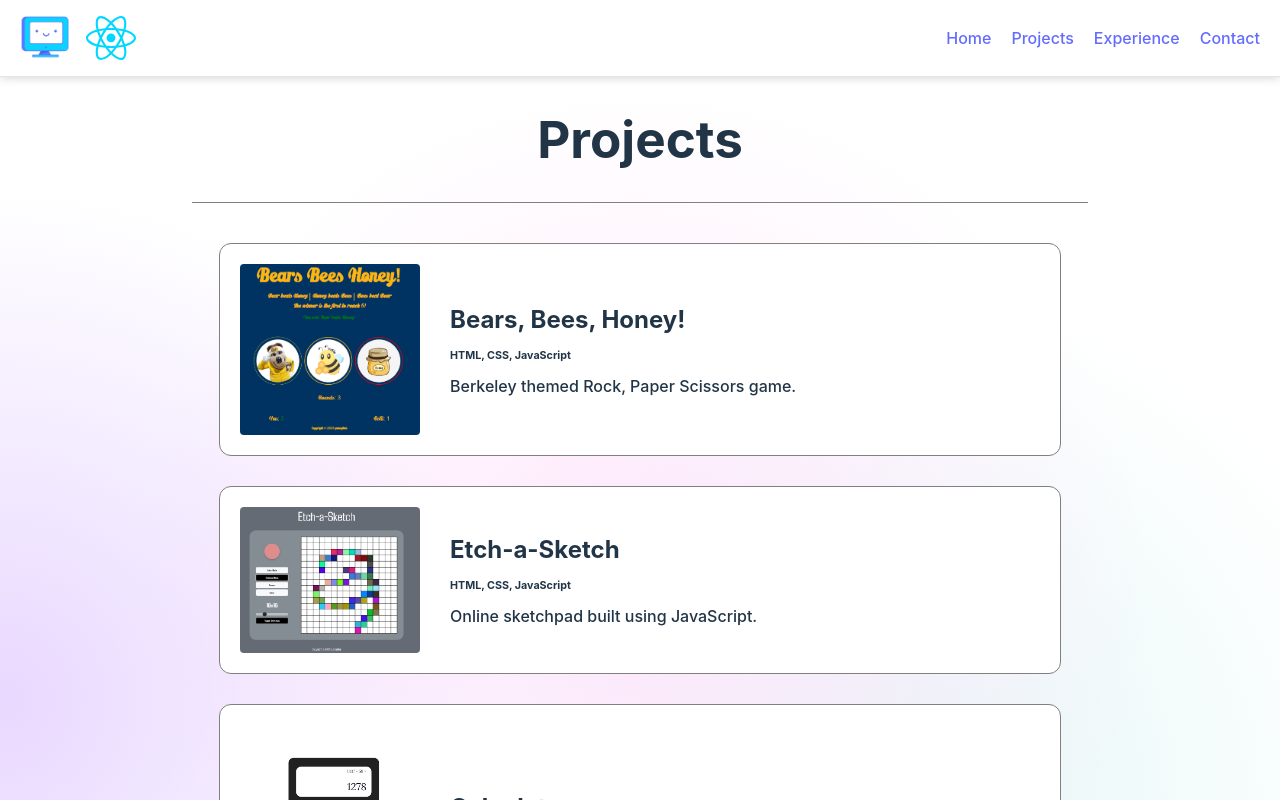
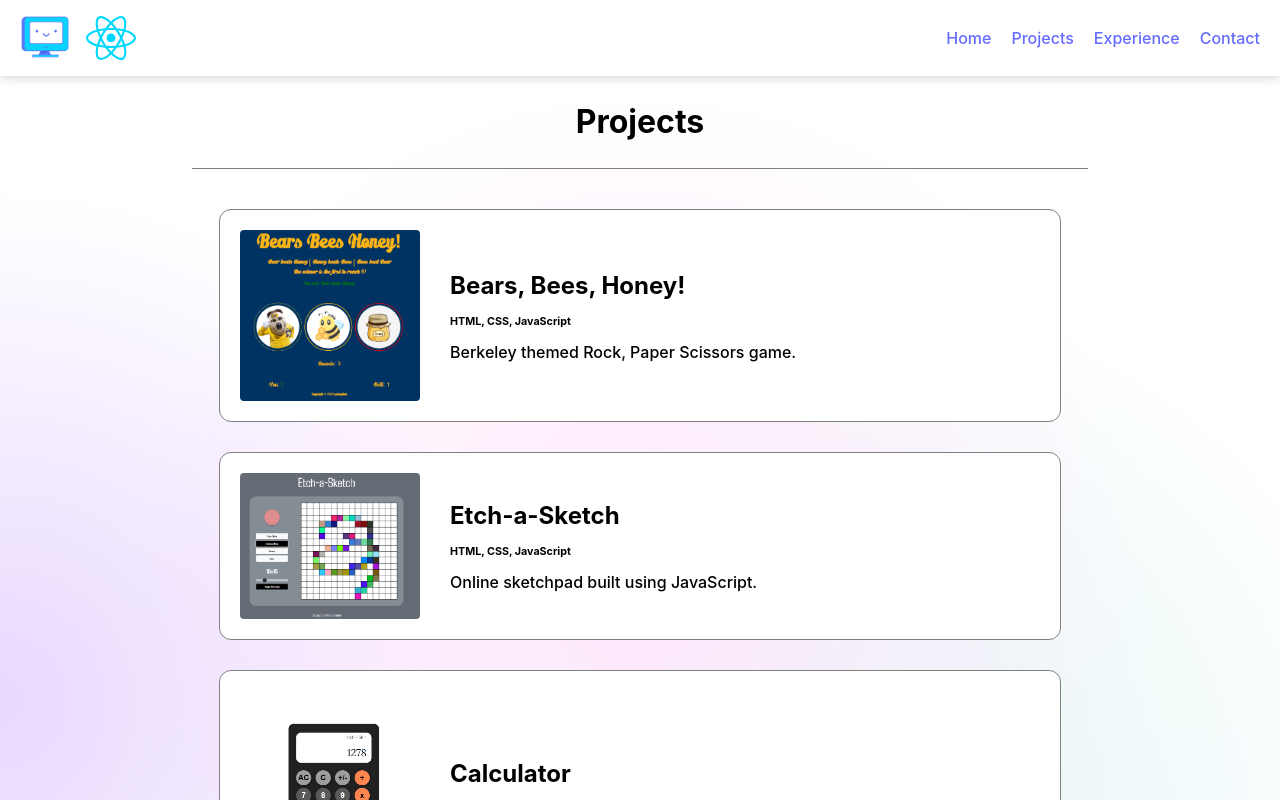
Before and after one commit to quincythai/website, a React (Vite) app: page /projects in a window 1280 px wide. Shown: the top 800 px of the page. Built offline with nearby package versions, Linux system fonts and the light colour scheme.

Commit message:
Begin footer

```diff
--- a/package.json
+++ b/package.json
@@ -10,9 +10,11 @@
     "preview": "vite preview"
   },
   "dependencies": {
+    "@chakra-ui/react": "^2.8.1",
     "@emotion/react": "^11.11.1",
     "@emotion/styled": "^11.11.0",
     "@mui/material": "^5.14.15",
+    "framer-motion": "^10.16.4",
     "normalize.css": "^8.0.1",
     "react": "^18.2.0",
     "react-dom": "^18.2.0",
--- a/src/App.css
+++ b/src/App.css
@@ -17,8 +17,7 @@ body {
 
   display: flex;
   flex-direction: column;
-  width: 100vw;
-  height: 100vh;
+  min-height: 100vh;
 }
 
 /* Remove text styling */
--- a/src/App.jsx
+++ b/src/App.jsx
@@ -1,5 +1,4 @@
 import "./App.css";
-
 import { BrowserRouter, Routes, Route } from "react-router-dom";
 
 import Homepage from "./pages/Homepage";
--- a/src/components/Navbar/Navbar.css
+++ b/src/components/Navbar/Navbar.css
@@ -8,6 +8,8 @@
   padding: 10px 20px;
   top: 0;
   position: sticky;
+  background-color: white;
+  z-index: 999;
 }
 
 .navbar .left-section,
--- a/src/index.css
+++ b/src/index.css
@@ -4,10 +4,6 @@
   font-family: Inter, system-ui, Avenir, Helvetica, Arial, sans-serif;
   line-height: 1.5;
   font-weight: 400;
-
-  color-scheme: light dark;
-  color: rgba(255, 255, 255, 0.87);
-  background-color: #242424;
 
   font-synthesis: none;
   text-rendering: optimizeLegibility;
@@ -21,51 +17,7 @@ a {
   color: #646cff;
   text-decoration: inherit;
 }
+
 a:hover {
   color: #535bf2;
 }
-
-/* body {
-  margin: 0;
-  display: flex;
-  place-items: center;
-  min-width: 320px;
-  min-height: 100vh;
-} */
-
-h1 {
-  font-size: 3.2em;
-  line-height: 1.1;
-}
-
-button {
-  border-radius: 8px;
-  border: 1px solid transparent;
-  padding: 0.6em 1.2em;
-  font-size: 1em;
-  font-weight: 500;
-  font-family: inherit;
-  background-color: #1a1a1a;
-  cursor: pointer;
-  transition: border-color 0.25s;
-}
-button:hover {
-  border-color: #646cff;
-}
-button:focus,
-button:focus-visible {
-  outline: 4px auto -webkit-focus-ring-color;
-}
-
-@media (prefers-color-scheme: light) {
-  :root {
-    color: #213547;
-    background-color: #ffffff;
-  }
-  a:hover {
-    color: #747bff;
-  }
-  button {
-    background-color: #f9f9f9;
-  }
-}
```
Also changed, not shown: src/components/Footer/Footer.jsx (+12 -0 lines), 1 other file (tests, documents, lock files or other folders).
